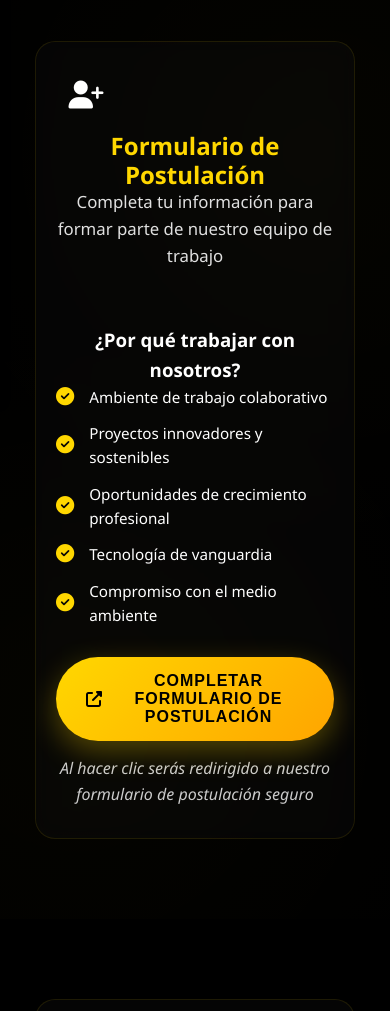
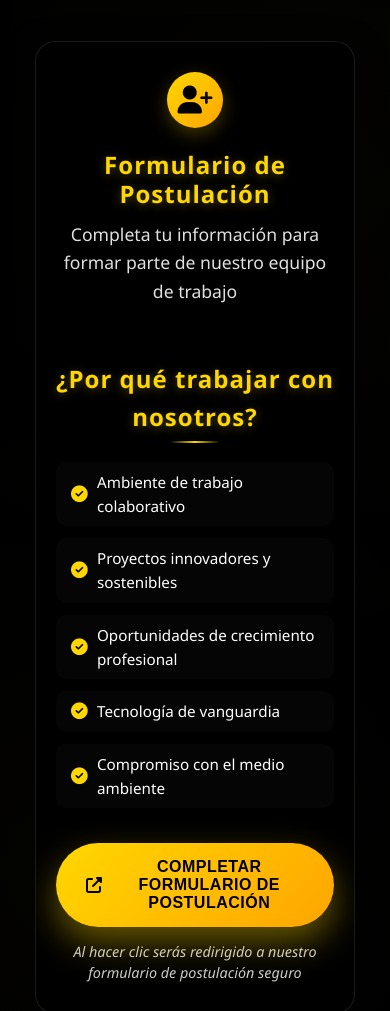
Before and after one commit to ServidorHRZ/Web-EcoSmart, a plain HTML site: page Secciones/Postulacion.html in a window 390 px wide. Shown: the part 440-1451 px from the top of the page. Drawn offline with Linux system fonts and the light colour scheme.

Commit message:
mejoras y arreglo

```diff
--- a/Elementos/Js/Postulacion.js
+++ b/Elementos/Js/Postulacion.js
@@ -6,7 +6,7 @@ document.addEventListener('DOMContentLoaded', function() {
     setupModalEvents();
     suavizarScroll();
     efectosHoverAvanzados();
-    mostrarProgresoScroll();
+    // mostrarProgresoScroll(); // Removido: línea de progreso de scroll
     lazyLoadImagenes();
     optimizarMovil();
     validarNavegador();
--- a/Elementos/css/Postulacion.css
+++ b/Elementos/css/Postulacion.css
@@ -97,26 +97,38 @@
 
 .formulario-container {
     display: flex;
-    align-items: center;
+    flex-direction: row;
+    align-items: stretch;
     gap: 60px;
     margin-bottom: 60px;
-    padding: 40px;
-    background: rgba(255, 255, 255, 0.02);
+    padding: 50px 40px;
+    background: #000000;
     border-radius: 20px;
-    border: 1px solid rgba(255, 215, 0, 0.1);
+    border: 1px solid rgba(255, 255, 255, 0.1);
     backdrop-filter: blur(10px);
     transition: all 0.4s ease;
     position: relative;
     overflow: hidden;
     max-width: 1400px;
     margin: 0 auto;
+    box-shadow: 0 10px 30px rgba(0, 0, 0, 0.5);
+    text-align: left;
 }
 
 @media (max-width: 1024px) {
     .formulario-container {
         flex-direction: column;
-        gap: 40px;
+        gap: 35px;
         text-align: center;
+        padding: 30px 15px;
+    }
+    .formulario-header, .formulario-content {
+        flex: unset;
+        width: 100%;
+        max-width: 100%;
+    }
+    .formulario-info {
+        max-width: 100%;
     }
 }
 
@@ -129,9 +141,9 @@
 }
 
 .formulario-container:hover {
-    transform: translateY(-10px);
-    border-color: rgba(255, 215, 0, 0.3);
-    box-shadow: 0 20px 40px rgba(255, 215, 0, 0.1);
+    transform: translateY(-5px);
+    border-color: rgba(255, 255, 255, 0.2);
+    box-shadow: 0 20px 40px rgba(0, 0, 0, 0.8);
 }
 
 .formulario-container::before {
@@ -208,167 +220,329 @@
     }
 }
 
-/* Contenedor para icono y título en línea */
-.titulo-con-icono {
+/* Estructura del header del formulario */
+.formulario-header {
+    flex: 1 1 45%;
     display: flex;
+    flex-direction: column;
     align-items: center;
+    justify-content: center;
     gap: 20px;
-    margin-bottom: 20px;
-}
-
-@media (max-width: 768px) {
-    .titulo-con-icono {
+    margin-bottom: 0;
+    text-align: center;
+}
+
+@media (max-width: 768px) {
+    .formulario-header {
         flex-direction: column;
         align-items: center;
         gap: 15px;
         text-align: center;
-    }
-}
-
-.formulario-icono {
-    width: 60px;
-    height: 60px;
+        margin-bottom: 25px;
+    }
+}
+
+.icono-formulario {
+    width: 80px;
+    height: 80px;
     background: linear-gradient(135deg, #FFD700, #FFA500);
     border-radius: 50%;
     display: flex;
     align-items: center;
     justify-content: center;
-    box-shadow: 0 10px 30px rgba(255, 215, 0, 0.3);
+    box-shadow: 0 15px 40px rgba(255, 215, 0, 0.4);
     transition: all 0.4s ease;
     flex-shrink: 0;
-}
-
-@media (max-width: 768px) {
-    .formulario-icono {
-        width: 70px;
-        height: 70px;
-    }
-}
-
-.formulario-icono:hover {
-    transform: scale(1.1) rotate(10deg);
-    box-shadow: 0 15px 40px rgba(255, 215, 0, 0.5);
-}
-
-.formulario-icono i {
-    font-size: 1.5em;
+    position: relative;
+    overflow: hidden;
+}
+
+.icono-formulario::before {
+    content: '';
+    position: absolute;
+    top: 0;
+    left: -100%;
+    width: 100%;
+    height: 100%;
+    background: linear-gradient(90deg, transparent, rgba(255, 255, 255, 0.3), transparent);
+    transition: left 0.6s ease;
+}
+
+.icono-formulario:hover::before {
+    left: 100%;
+}
+
+@media (max-width: 768px) {
+    .icono-formulario {
+        width: 90px;
+        height: 90px;
+    }
+}
+
+.icono-formulario:hover {
+    transform: scale(1.15) rotate(15deg);
+    box-shadow: 0 20px 50px rgba(255, 215, 0, 0.6);
+}
+
+.icono-formulario i {
+    font-size: 2em;
     color: #000000;
-}
-
-@media (max-width: 768px) {
-    .formulario-icono i {
-        font-size: 1.8em;
-    }
-}
-
-.formulario-header h2 {
-    font-size: 2.2em;
+    position: relative;
+    z-index: 2;
+    transition: all 0.3s ease;
+}
+
+.icono-formulario:hover i {
+    transform: scale(1.1);
+}
+
+@media (max-width: 768px) {
+    .icono-formulario i {
+        font-size: 2.2em;
+    }
+}
+
+.texto-formulario {
+    display: flex;
+    flex-direction: column;
+    gap: 15px;
+    text-align: center;
+    align-items: center;
+}
+
+@media (max-width: 768px) {
+    .texto-formulario {
+        text-align: center;
+        gap: 12px;
+    }
+}
+
+.texto-formulario h2 {
+    font-size: 2.5em;
     color: #FFD700;
     margin: 0;
     font-weight: 700;
     line-height: 1.2;
-    flex: 1;
-}
-
-@media (max-width: 768px) {
-    .formulario-header h2 {
+    text-shadow: 0 2px 10px rgba(255, 215, 0, 0.3);
+    letter-spacing: 1px;
+}
+
+@media (max-width: 768px) {
+    .texto-formulario h2 {
+        font-size: 2em;
+        text-align: center;
+    }
+}
+
+@media (max-width: 480px) {
+    .texto-formulario h2 {
         font-size: 1.6em;
-        text-align: center;
-    }
-}
-
-@media (max-width: 480px) {
-    .formulario-header h2 {
-        font-size: 1.4em;
-    }
-}
-
-.formulario-header p {
-    font-size: 1.1em;
+    }
+}
+
+.texto-formulario p {
+    font-size: 1.2em;
     color: #e0e0e0;
     line-height: 1.7;
-    margin-bottom: 30px;
-    text-align: left;
-}
-
-@media (max-width: 768px) {
-    .formulario-header p {
-        font-size: 1.05em;
+    margin: 0;
+    text-align: center;
+    font-weight: 300;
+    max-width: 600px;
+}
+
+@media (max-width: 768px) {
+    .texto-formulario p {
+        font-size: 1.1em;
         line-height: 1.6;
         text-align: center;
-        margin-bottom: 25px;
-    }
+        max-width: 100%;
+    }
+}
+
+/* Estructura del contenido del formulario */
+.formulario-content {
+    flex: 1 1 55%;
+    display: flex;
+    flex-direction: column;
+    justify-content: center;
+    width: 100%;
+    margin-top: 0;
+}
+
+.formulario-info {
+    display: flex;
+    flex-direction: column;
+    align-items: center;
+    text-align: center;
+    gap: 30px;
+    max-width: 800px;
+    margin: 0 auto;
+}
+
+@media (max-width: 768px) {
+    .formulario-info {
+        gap: 25px;
+    }
+}
+
+.titulo-beneficios {
+    font-size: 2.2em;
+    color: #FFD700;
+    font-weight: 700;
+    margin: 0;
+    text-shadow: 0 2px 10px rgba(255, 215, 0, 0.3);
+    letter-spacing: 1px;
+    text-align: center;
+    position: relative;
+}
+
+.titulo-beneficios::after {
+    content: '';
+    position: absolute;
+    bottom: -10px;
+    left: 50%;
+    transform: translateX(-50%);
+    width: 80px;
+    height: 3px;
+    background: linear-gradient(90deg, transparent 0%, #FFD700 50%, transparent 100%);
+}
+
+@media (max-width: 768px) {
+    .titulo-beneficios {
+        font-size: 1.8em;
+    }
+
+    .titulo-beneficios::after {
+        width: 60px;
+        height: 2px;
+        bottom: -8px;
+    }
+}
+
+@media (max-width: 480px) {
+    .titulo-beneficios {
+        font-size: 1.5em;
+    }
+
+    .titulo-beneficios::after {
+        width: 50px;
+        bottom: -6px;
+    }
+}
+
+.formulario-accion {
+    display: flex;
+    flex-direction: column;
+    align-items: center;
+    gap: 15px;
+    margin-top: 10px;
 }
 
 .beneficios-lista {
     list-style: none;
     padding: 0;
-    margin-bottom: 40px;
-    text-align: left;
+    margin: 0;
+    width: 100%;
+    max-width: 600px;
+    display: flex;
+    flex-direction: column;
+    gap: 15px;
 }
 
 @media (max-width: 768px) {
     .beneficios-lista {
-        text-align: left;
-        margin-bottom: 30px;
+        gap: 12px;
+        max-width: 100%;
     }
 }
 
 .beneficios-lista li {
     display: flex;
     align-items: center;
-    margin-bottom: 15px;
+    justify-content: flex-start;
+    margin: 0;
     color: #ffffff;
-    font-size: 1.05em;
+    font-size: 1.1em;
     transition: all 0.3s ease;
     text-align: left;
-}
-
-@media (max-width: 768px) {
+    padding: 12px 20px;
+    background: rgba(255, 255, 255, 0.02);
+    border-radius: 10px;
+    border-left: 3px solid transparent;
+}
+
+.beneficios-lista li:hover {
+    background: rgba(255, 215, 0, 0.05);
+    border-left-color: #FFD700;
+    transform: translateX(5px);
+}
+
+@media (max-width: 768px) {
+    .beneficios-lista li {
+        font-size: 1em;
+        padding: 10px 15px;
+    }
+}
+
+@media (max-width: 480px) {
     .beneficios-lista li {
         font-size: 0.95em;
-        margin-bottom: 12px;
-        justify-content: flex-start;
-        text-align: left;
-    }
-}
-
-.beneficios-lista li:hover {
-    color: #FFD700;
-    transform: translateX(10px);
+        padding: 8px 12px;
+    }
 }
 
 .beneficios-lista li i {
     color: #FFD700;
     margin-right: 15px;
-    font-size: 1.2em;
+    font-size: 1.3em;
     transition: all 0.3s ease;
+    flex-shrink: 0;
+    width: 20px;
+    text-align: center;
 }
 
 .beneficios-lista li:hover i {
-    transform: scale(1.2);
+    color: #FFA500;
+    transform: scale(1.1);
+}
+
+@media (max-width: 768px) {
+    .beneficios-lista li i {
+        font-size: 1.2em;
+        margin-right: 12px;
+        width: 18px;
+    }
+}
+
+@media (max-width: 480px) {
+    .beneficios-lista li i {
+        font-size: 1.1em;
+        margin-right: 10px;
+        width: 16px;
+    }
 }
 
 .btn-postularse {
     background: linear-gradient(135deg, #FFD700, #FFA500);
     color: #000000;
     border: none;
-    padding: 15px 35px;
+    padding: 18px 40px;
     border-radius: 50px;
-    font-size: 1.1em;
-    font-weight: 600;
+    font-size: 1.2em;
+    font-weight: 700;
     cursor: pointer;
     transition: all 0.4s ease;
     text-transform: uppercase;
-    letter-spacing: 1px;
-    box-shadow: 0 10px 30px rgba(255, 215, 0, 0.3);
+    letter-spacing: 1.5px;
+    box-shadow: 0 15px 35px rgba(255, 215, 0, 0.4);
     position: relative;
     overflow: hidden;
     display: flex;
     align-items: center;
     justify-content: center;
-    gap: 10px;
-    margin: 0 auto 15px;
+    gap: 12px;
+    margin: 0;
+    min-width: 320px;
 }
 
 .btn-postularse::before {
@@ -387,9 +561,27 @@
 }
 
 .btn-postularse:hover {
-    transform: translateY(-3px);
-    box-shadow: 0 15px 40px rgba(255, 215, 0, 0.5);
+    transform: translateY(-5px);
+    box-shadow: 0 20px 50px rgba(255, 215, 0, 0.6);
     background: linear-gradient(135deg, #FFA500, #FFD700);
+}
+
+@media (max-width: 768px) {
+    .btn-postularse {
+        padding: 15px 30px;
+        font-size: 1.1em;
+        letter-spacing: 1px;
+        min-width: 280px;
+    }
+}
+
+@media (max-width: 480px) {
+    .btn-postularse {
+        padding: 12px 25px;
+        font-size: 1em;
+        letter-spacing: 0.5px;
+        min-width: 250px;
+    }
 }
 
 .formulario-nota {
@@ -397,6 +589,23 @@
     color: #cccccc;
     font-style: italic;
     text-align: center;
+    margin: 0;
+    max-width: 400px;
+    line-height: 1.4;
+}
+
+@media (max-width: 768px) {
+    .formulario-nota {
+        font-size: 0.95em;
+        max-width: 350px;
+    }
+}
+
+@media (max-width: 480px) {
+    .formulario-nota {
+        font-size: 0.9em;
+        max-width: 280px;
+    }
 }
 
 /* ===== SECCIÓN POLÍTICA DE DATOS ===== */
@@ -428,14 +637,15 @@
 .politica-container {
     max-width: 1400px;
     margin: 0 auto;
-    background: rgba(255, 255, 255, 0.02);
+    background: #000000;
     border-radius: 20px;
     padding: 40px;
-    border: 1px solid rgba(255, 215, 0, 0.1);
+    border: 1px solid rgba(255, 255, 255, 0.1);
     backdrop-filter: blur(10px);
     transition: all 0.4s ease;
     position: relative;
     overflow: hidden;
+    box-shadow: 0 10px 30px rgba(0, 0, 0, 0.5);
 }
 
 @media (max-width: 768px) {
@@ -447,8 +657,8 @@
 
 .politica-container:hover {
     transform: translateY(-5px);
-    border-color: rgba(255, 215, 0, 0.3);
-    box-shadow: 0 20px 40px rgba(255, 215, 0, 0.1);
+    border-color: rgba(255, 255, 255, 0.2);
+    box-shadow: 0 20px 40px rgba(0, 0, 0, 0.8);
 }
 
 .politica-header {
@@ -519,13 +729,14 @@
 }
 
 .politica-seccion {
-    background: rgba(255, 255, 255, 0.05);
+    background: #111111;
     padding: 30px;
     border-radius: 15px;
     border-left: 4px solid #FFD700;
     transition: all 0.4s ease;
     position: relative;
     overflow: hidden;
+    border: 1px solid rgba(255, 255, 255, 0.05);
 }
 
 .politica-seccion::before {
@@ -544,10 +755,11 @@
 }
 
 .politica-seccion:hover {
-    background: rgba(255, 255, 255, 0.08);
+    background: #1a1a1a;
     transform: translateX(10px);
     border-left-color: #FFA500;
-    box-shadow: 0 10px 30px rgba(255, 215, 0, 0.1);
+    box-shadow: 0 10px 30px rgba(0, 0, 0, 0.3);
+    border-color: rgba(255, 255, 255, 0.1);
 }
 
 .politica-seccion h3 {
@@ -834,19 +1046,20 @@
 }
 
 .responsable-info {
-    background: rgba(255, 215, 0, 0.05);
+    background: #111111;
     border-radius: 12px;
     padding: 25px;
     margin: 20px 0;
-    border: 1px solid rgba(255, 215, 0, 0.2);
+    border: 1px solid rgba(255, 215, 0, 0.3);
     transition: all 0.3s ease;
+    box-shadow: 0 5px 15px rgba(0, 0, 0, 0.3);
 }
 
 .responsable-info:hover {
-    background: rgba(255, 215, 0, 0.08);
-    border-color: rgba(255, 215, 0, 0.3);
+    background: #1a1a1a;
+    border-color: rgba(255, 215, 0, 0.5);
     transform: translateY(-2px);
-    box-shadow: 0 8px 25px rgba(255, 215, 0, 0.1);
+    box-shadow: 0 8px 25px rgba(0, 0, 0, 0.5);
 }
 
 .responsable-info p {
@@ -1444,3 +1657,29 @@
         font-size: 28px;
     }
 }
+
+@media (max-width: 480px) {
+    .icono-formulario {
+        width: 56px;
+        height: 56px;
+        min-width: 56px;
+        min-height: 56px;
+        box-shadow: 0 6px 18px rgba(255, 215, 0, 0.25);
+        margin-bottom: 8px;
+    }
+    .icono-formulario i {
+        font-size: 1.0em;
+    }
+}
+
+@media (max-width: 360px) {
+    .icono-formulario {
+        width: 44px;
+        height: 44px;
+        min-width: 44px;
+        min-height: 44px;
+    }
+    .icono-formulario i {
+        font-size: 0.7em;
+    }
+}
--- a/Secciones/Postulacion.html
+++ b/Secciones/Postulacion.html
@@ -93,13 +93,15 @@
                     <div class="icono-formulario">
                         <i class="fas fa-user-plus"></i>
                     </div>
+                    <div class="texto-formulario">
                         <h2>Formulario de Postulación</h2>
                         <p>Completa tu información para formar parte de nuestro equipo de trabajo</p>
+                    </div>
                 </div>
 
                 <div class="formulario-content">
                     <div class="formulario-info">
-                        <h3>¿Por qué trabajar con nosotros?</h3>
+                        <h3 class="titulo-beneficios">¿Por qué trabajar con nosotros?</h3>
                         <ul class="beneficios-lista">
                             <li><i class="fas fa-check-circle"></i> Ambiente de trabajo colaborativo</li>
                             <li><i class="fas fa-check-circle"></i> Proyectos innovadores y sostenibles</li>
@@ -107,7 +109,6 @@
                             <li><i class="fas fa-check-circle"></i> Tecnología de vanguardia</li>
                             <li><i class="fas fa-check-circle"></i> Compromiso con el medio ambiente</li>
                         </ul>
-                    </div>
 
                         <div class="formulario-accion">
                             <button class="btn-postularse" onclick="abrirFormularioExterno()">
@@ -115,6 +116,7 @@
                                 Completar Formulario de Postulación
                             </button>
                             <p class="formulario-nota">Al hacer clic serás redirigido a nuestro formulario de postulación seguro</p>
+                        </div>
                     </div>
                 </div>
             </div>
```
Lines whose indentation alone changed are shown as unchanged.
